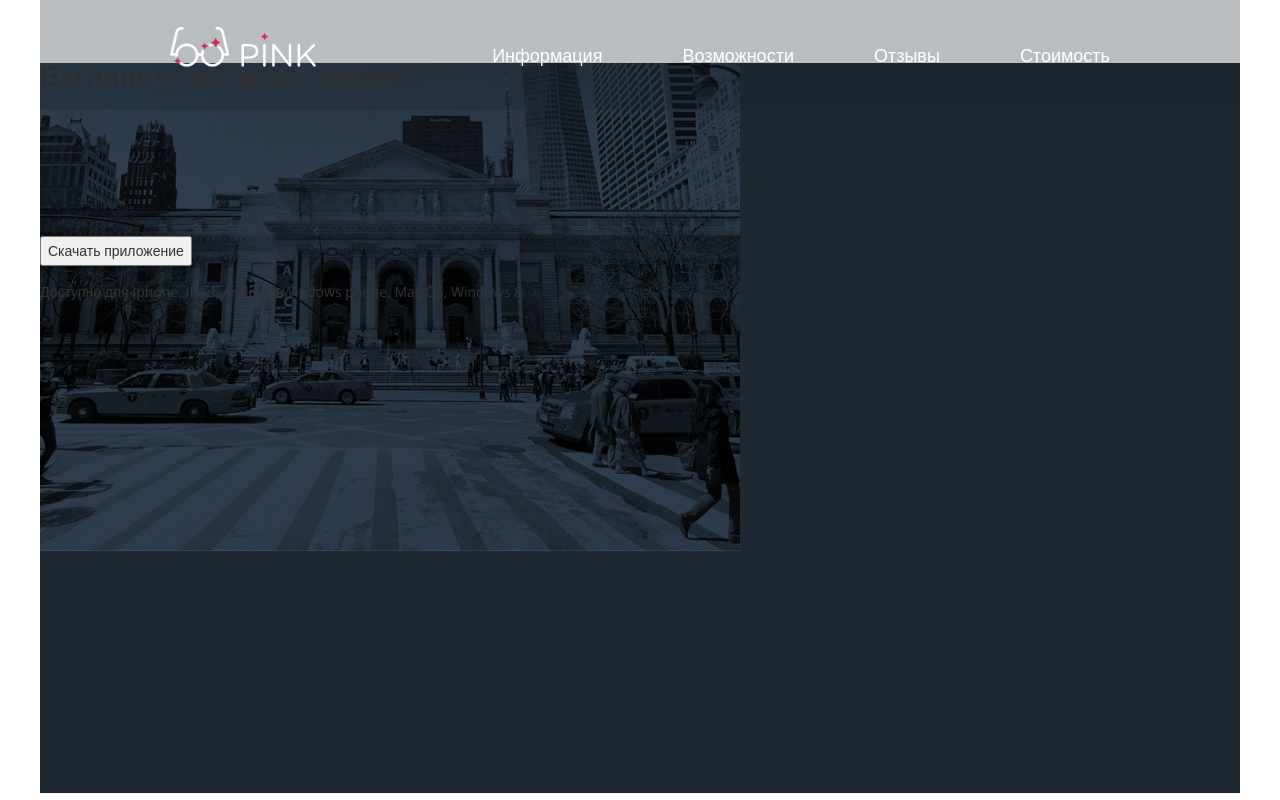
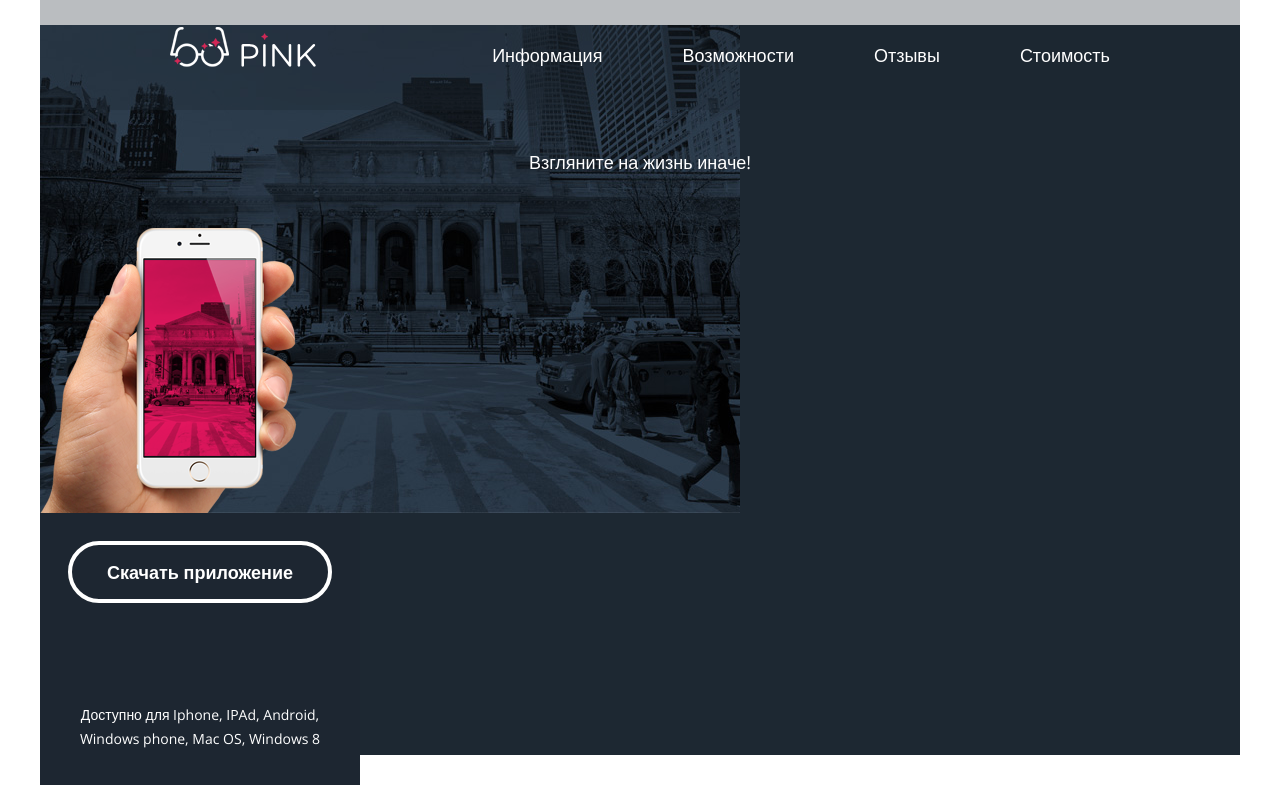
Before and after one commit to AcidHardcore/pink, a website: page source/index.html in a window 1280 px wide. Drawn offline with nearby package versions, Linux system fonts and the light colour scheme; files that its build step writes are made by us from their sources; no server answers.

Commit message:
completed the app block for 320px width screen

```diff
--- a/source/index.html
+++ b/source/index.html
@@ -43,25 +43,25 @@
 
   <main class="page-main">
     <section class="app">
-        <h1>Взгляните на жизнь иначе!</h1>
-      <div>
-        <button type="button">Скачать приложение</button>
-        <svg class="app__logo">
+        <h1 class="app__title">Взгляните на жизнь иначе!</h1>
+      <div class="app__wrapper">
+        <button class="app__download" type="button">Скачать приложение</button>
+        <svg class="app__logo-apple">
           <use xlink:href="#apple-logo" data-img="img/apple-logo.png"></use>
         </svg>
-        <noscript><img class="app__logo" src="img/apple-logo.png" width="46"
+        <noscript><img class="app__logo-apple" src="img/apple-logo.png" width="46"
                        height="57" alt="apple-logo"/></noscript>
-        <svg class="app__logo">
+        <svg class="app__logo-android">
           <use xlink:href="#android-logo" data-img="img/android-logo.png"></use>
         </svg>
-        <noscript><img class="app__logo" src="img/android-logo.png" width="42"
+        <noscript><img class="app__logo-android" src="img/android-logo.png" width="42"
                        height="47" alt="android-logo"/></noscript>
-        <svg class="app__logo">
+        <svg class="app__logo-microsoft">
           <use xlink:href="#microsoft-logo" data-img="img/microsoft-logo.png"></use>
         </svg>
-        <noscript><img class="app__logo" src="img/microsoft-logo.png" width="44"
+        <noscript><img class="app__logo-microsoft" src="img/microsoft-logo.png" width="44"
                        height="42" alt="microsoft-logo"/></noscript>
-        <p>Доступно для Iphone, IPAd, Android, Windows phone, Mac OS, Windows 8</p>
+        <p class="app__desc">Доступно для Iphone, IPAd, Android, Windows phone, Mac OS, Windows 8</p>
       </div>
     </section>
 
--- a/source/less/blocks/app.less
+++ b/source/less/blocks/app.less
@@ -1,7 +1,70 @@
 .app {
   position: relative;
-  margin-top: -66px;
   width: 100%;
   height: 730px;
-  background: @base-color url('../img/background-1@1x.jpg') no-repeat;
+  margin-top: -85px;
+  background-color: @base-color;
+  background-image: url("../img/iphone-hand-1.png"), url("../img/background-1@1x.jpg");
+  background-repeat: no-repeat, no-repeat ;
+  background-position: 0 45.5%, 0 0;
+  text-align: center;
+  &__title {
+    position: absolute;
+    top: 125px;
+    bottom: 0;
+    right: 0;
+    left: 0;
+    margin: auto;
+    font-size: 18px;
+    font-weight: 300;
+    color: white;
+  }
+  &__wrapper{
+    width: 320px;
+    height: 272px;
+    top: 488px;
+    background-color: #1d2631;
+    position: relative;
+  }
+  &__download {
+    border: 4px solid white;
+    background-color: transparent;
+    border-radius: 40px;
+    color: white;
+    font-size: 18px;
+    font-weight: 700;
+    padding: 15px 35px;
+    margin-top: 28px;
+    margin-bottom: 100px;
+  }
+  &__download:focus {
+    outline: 0;
+  }
+  &__logo-apple {
+    position: absolute;
+    width: 44px;
+    height: 47px;
+    top: 120px;
+    left: 59px;
+  }
+  &__logo-android {
+    position: absolute;
+    width: 44px;
+    height: 47px;
+    top: 120px;
+    left: 138px;
+  }
+  &__logo-microsoft {
+    position: absolute;
+    width:44px;
+    height: 47px;
+    top: 120px;
+    left: 218px;
+  }
+  &__desc {
+    color: white;
+    font-weight: 300;
+    width: 260px;
+    margin: 0 auto;
+  }
 }
--- a/source/less/blocks/page-header.less
+++ b/source/less/blocks/page-header.less
@@ -1,8 +1,8 @@
 .page-header {
   position: relative;
+  z-index: 10;
   height: 66px;
   background-color: rgba(28, 38, 47, .3);
-  z-index:10;
   @media (min-width: @screen-sm) {
     height: 110px;
   }
@@ -12,11 +12,11 @@
   }
   &__logo {
     position: absolute;
-    width: 74px;
-    height: 24px;
     top: 20px;
     left: 20px;
     display: block;
+    width: 74px;
+    height: 24px;
     @media (min-width: @screen-sm) {
       top: 27px;
       left: 40px;
--- a/source/less/blocks/page-nav.less
+++ b/source/less/blocks/page-nav.less
@@ -1,9 +1,9 @@
 .page-nav {
   position: absolute;
   top: 67px;
+  z-index: 10;
   width: 100%;
   background-color: @color-menu;
-  z-index: 10;
   @media (min-width: @screen-sm) {
     top: 111px;
   }
@@ -30,10 +30,10 @@
     inset 0 1px 0 0 rgba(255, 255, 255, .15);
     @media (min-width: @screen-md) {
       display: inline-block;
+      padding: 0;
+      margin-top: 39px;
+      margin-right: 80px;
       box-shadow: none;
-      margin-right: 80px;
-      margin-top: 39px;
-      padding: 0;
     }
   }
   & li:last-child {
@@ -52,8 +52,8 @@
     text-decoration: none;
     text-transform: uppercase;
     @media (min-width: @screen-md) {
+      font-weight: 500;
       text-transform: capitalize;
-      font-weight: 500;
     }
   }
   & a:hover {
```
